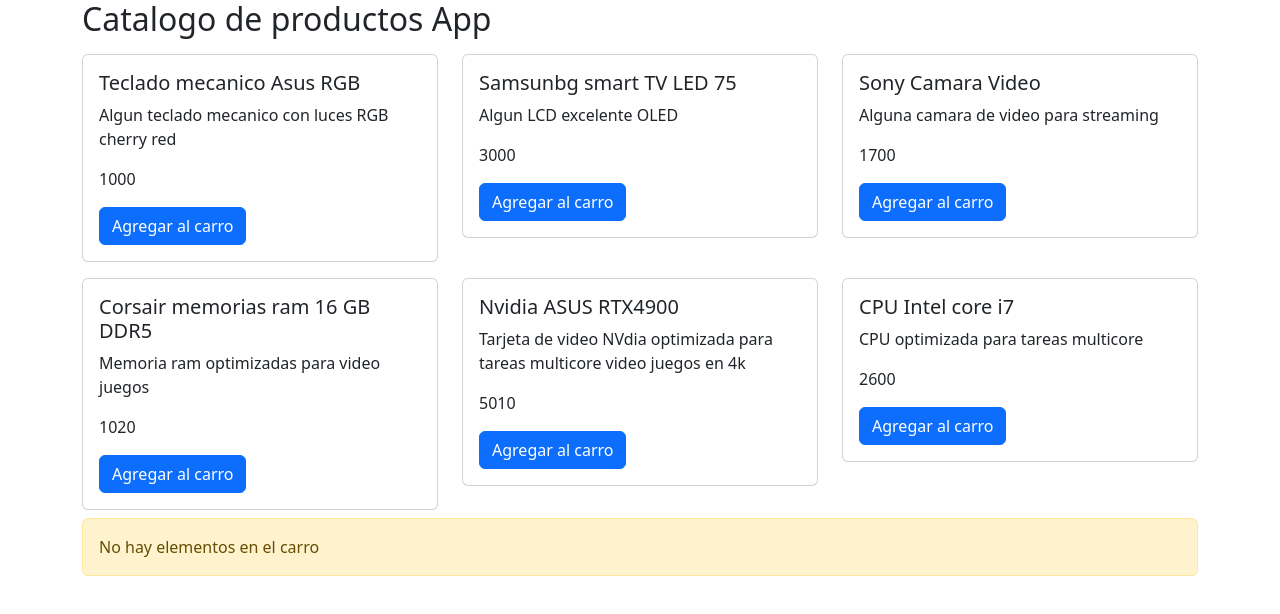
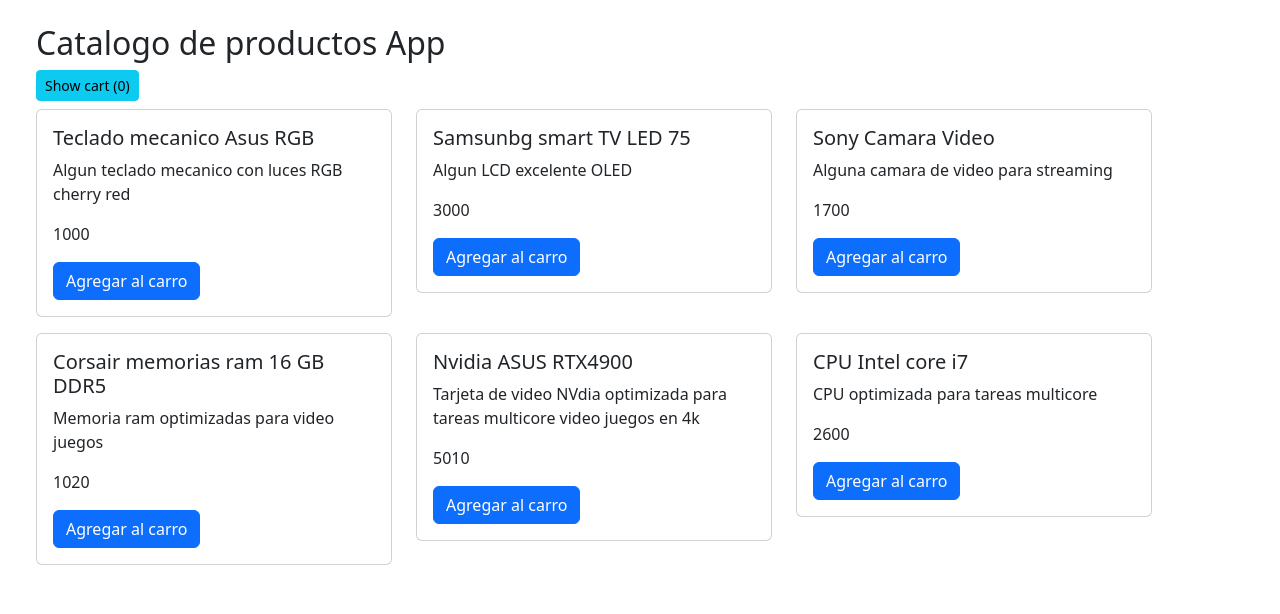
Before and after one commit to reginardzss/angular-full-stack, an Angular app in the folder cart-app/: page / in a window 1280 px wide. Shown: the top 614 px of the page. Built offline with nearby package versions, Linux system fonts and the light colour scheme.

Commit message:
style updates

```diff
--- a/cart-app/src/app/app.component.html
+++ b/cart-app/src/app/app.component.html
@@ -1,3 +1,3 @@
-<div class="container">
+<div class="container m-4">
     <cart-app/>
 </div>
--- a/cart-app/src/app/components/cart-app.component.html
+++ b/cart-app/src/app/components/cart-app.component.html
@@ -1,8 +1,13 @@
 <h2>Catalogo de productos App</h2>
-
+<button class="btn btn-info btn-sm" (click)="setOpenCart()"> Show cart ({{items.length}})</button>
+<div class="row">
+    <div [className]="showCart? 'col-9': 'col'">
         <catalog [products]="products" (productEventEmitter)="onAddCart($event)"/>
-
+    </div>
+    @if(showCart){
+        <div class="col-3">
             @if(items.length>0){
+                <button class="btn btn-secondary float-end" (click)="setOpenCart()"> X</button>
                 <cart
                 [items]="items"
                 [total]="total"
@@ -10,3 +15,7 @@
             } @else{
                 <div class="alert alert-warning">No hay elementos en el carro</div>
             }
+        </div>
+    }
+
+</div>
--- a/cart-app/src/app/components/cart-app.component.ts
+++ b/cart-app/src/app/components/cart-app.component.ts
@@ -15,6 +15,7 @@
   products: Product[] = [];
   items: CartItem[] = [];
   total: number = 0;
+  showCart: boolean = false;
 
   constructor(private service: ProductService){}
 
@@ -66,4 +67,9 @@
     //con stringify se guarda todo el arreglo items como un string con la estructura de JSON
     sessionStorage.setItem('cart',JSON.stringify(this.items));
   }
+
+  setOpenCart(): void{
+    //switch para que haga lo contrario
+    this.showCart = !this.showCart;
+  }
 }
--- a/cart-app/src/app/components/cart/cart.component.html
+++ b/cart-app/src/app/components/cart/cart.component.html
@@ -27,7 +27,7 @@
     <tfoot>
         <tr>
             <td colspan="4" class="text-end fw-bold">Total</td>
-            <td colspan="1" class="text-end fw-bold">{{total}}</td>
+            <td colspan="1" class="text-start fw-bold">{{total}}</td>
         </tr>
     </tfoot>
 </table>
```
Lines whose indentation alone changed are shown as unchanged.
